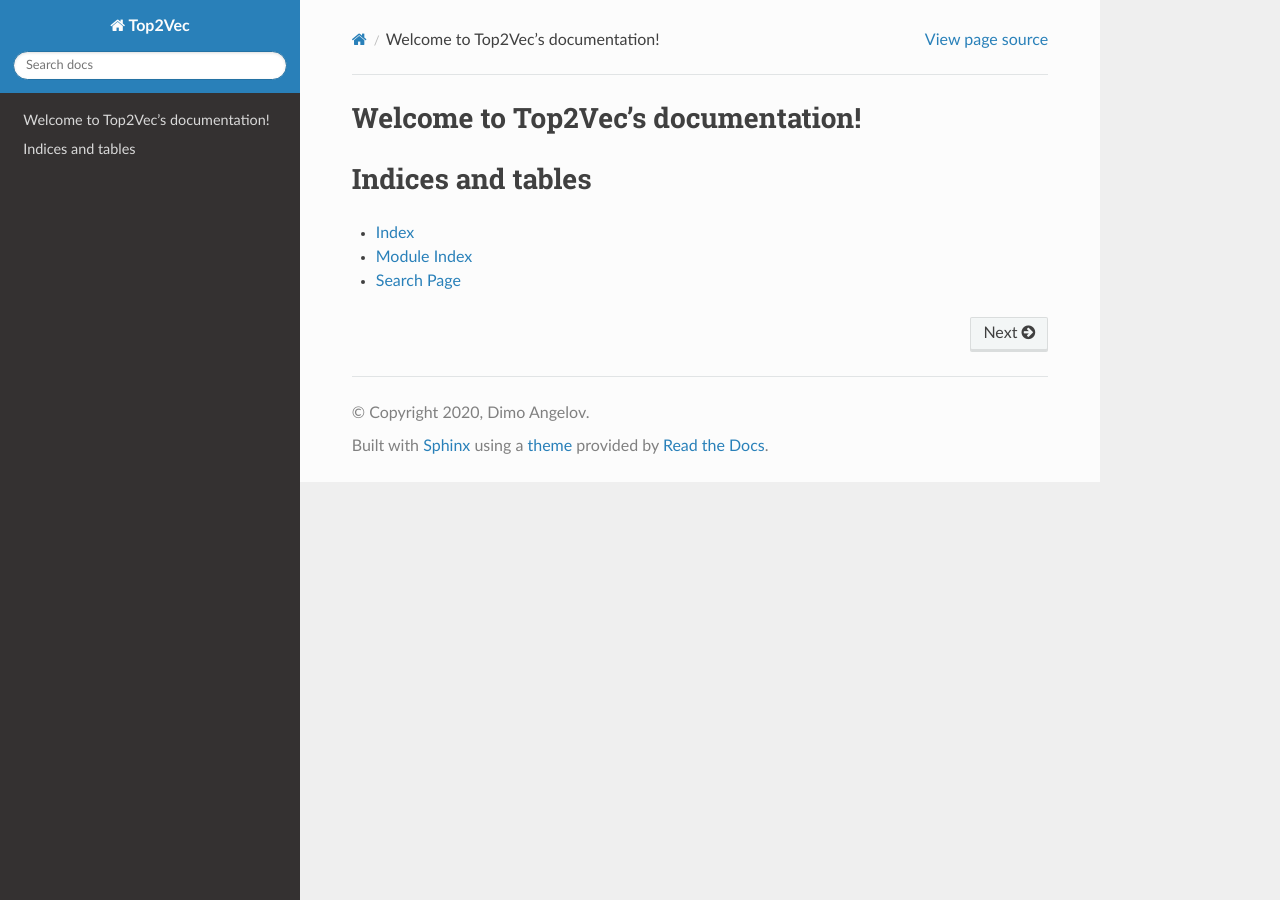
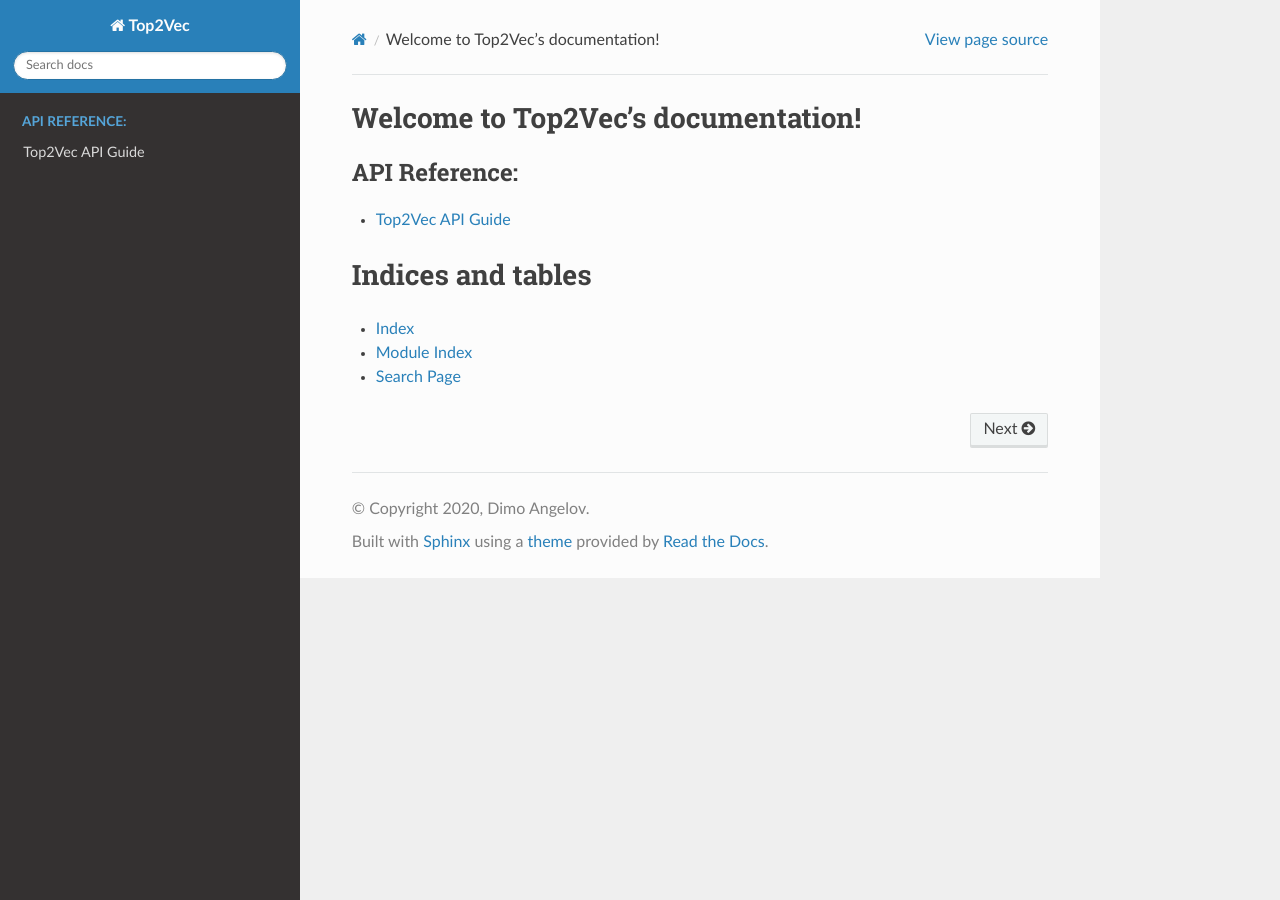
Before and after one commit to ddangelov/Top2Vec, a Sphinx documentation site: the page built from docs/index.rst, in a window 1280 px wide. Built offline with Sphinx 7.4.7 and the Read the Docs theme 2.0.0, drawn with Linux system fonts in a browser that asks for light colours.

Commit message:
adding api to documentation

```diff
--- /dev/null
+++ b/docs/api.rst
@@ -0,0 +1,5 @@
+Top2Vec API Guide
+=================
+
+.. automodule:: top2vec.Top2Vec
+   :members:
--- a/docs/conf.py
+++ b/docs/conf.py
@@ -1,5 +1,10 @@
 import sphinx_rtd_theme
 from recommonmark.parser import CommonMarkParser
+
+import os
+import sys
+sys.path.insert(0, os.path.abspath('..'))
+
 # Configuration file for the Sphinx documentation builder.
 #
 # This file only contains a selection of the most common options. For a full
@@ -32,7 +37,7 @@
 # Add any Sphinx extension module names here, as strings. They can be
 # extensions coming with Sphinx (named 'sphinx.ext.*') or your custom
 # ones.
-extensions = ["recommonmark", "sphinx_rtd_theme"]
+extensions = ['recommonmark', 'sphinx_rtd_theme', 'sphinx.ext.autodoc', 'sphinx.ext.napoleon']
 
 # Add any paths that contain templates here, relative to this directory.
 templates_path = ['_templates']
--- a/docs/index.rst
+++ b/docs/index.rst
@@ -8,10 +8,14 @@
 
 .. toctree::
    :maxdepth: 2
-   :caption: Contents:
+   :caption: User Guide / Tutorial:
 
    Top2Vec
 
+.. toctree::
+   :caption: API Reference:
+
+   api
 
 Indices and tables
 ==================
```
Also changed, not shown: 1 other file.
